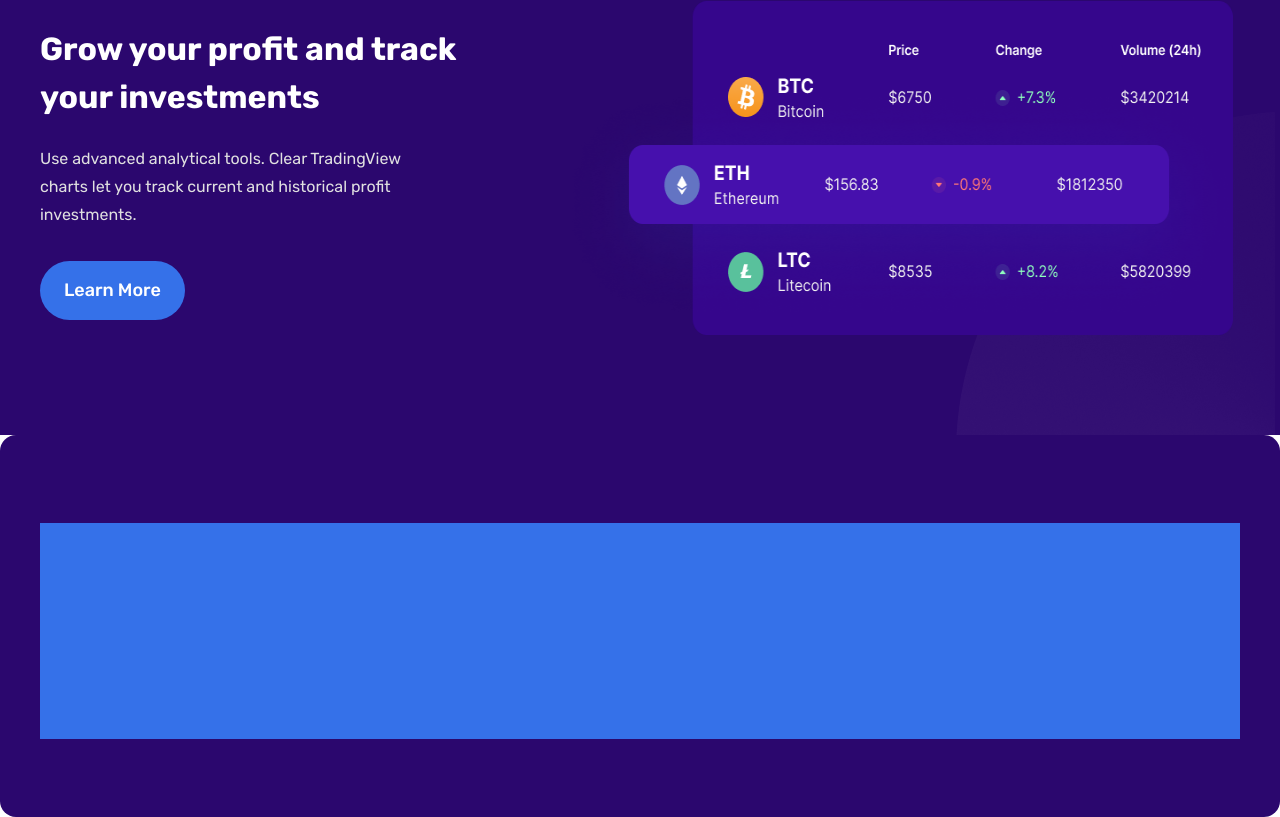
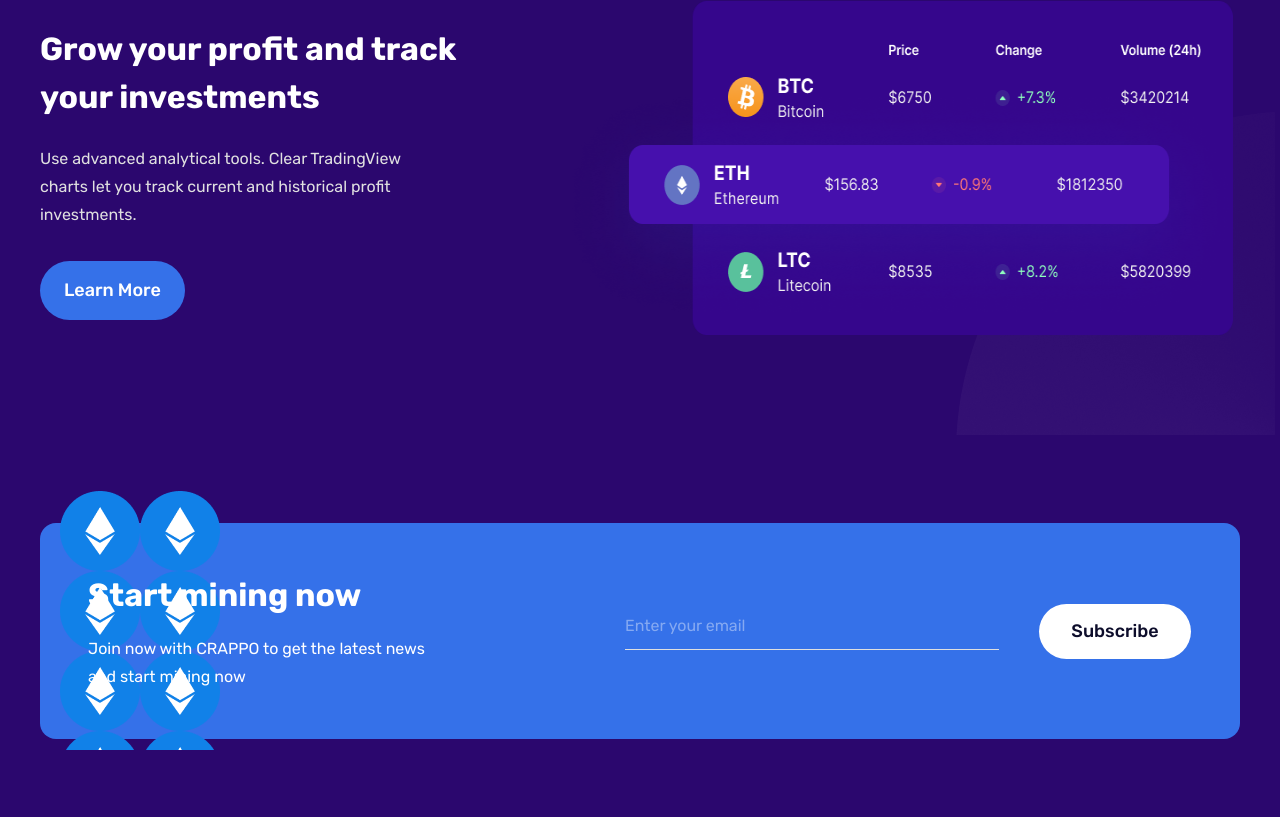
Before and after one commit to xeuxdev/crappo-cryptocurrency-website-challenge, a Next.js app: page / in a window 1280 px wide. Shown: the part 4672-5489 px from the top of the page. Built offline with nearby package versions, Linux system fonts and the light colour scheme.

Commit message:
added eth svg

```diff
--- a/pages/EarningRateSection.tsx
+++ b/pages/EarningRateSection.tsx
@@ -30,8 +30,8 @@ const EarningRateSection = () => {
           whileInView={earningRateVariant.calculate.show}
           viewport={{ once: true }}
         >
-          <form className="flex items-start lg:items-center flex-col lg:flex-row lg:space-x-12 bg-white w-full py-6 lg:py-0 min-h-[155px] mx-auto rounded-t-2xl  px-5 md:px-7 lg:px-12">
-            <div className="h-[38px] w-full lg:w-[403px] space-y-2 relative mb-4 lg:mb-0">
+          <form className="flex items-start md:items-center flex-col lg:flex-row lg:space-x-12 bg-white w-full py-6 lg:py-0 min-h-[155px] mx-auto rounded-t-2xl  px-5 md:px-7 lg:px-12">
+            <div className="h-[38px] w-full md:w-[403px] space-y-2 relative mb-4 lg:mb-0">
               <input
                 type="number"
                 placeholder="Enter your hash rate"
@@ -39,7 +39,7 @@ const EarningRateSection = () => {
               />
               <span className="block w-full h-[1px] bg-gray_5 absolute left-0 bottom-0"></span>
             </div>
-            <div className="h-[38px] w-full lg:w-[200px] space-y-2 relative mb-4 lg:mb-0">
+            <div className="h-[38px] w-full md:w-[200px] space-y-2 relative mb-4 lg:mb-0">
               <select
                 name="select"
                 id="select"
--- a/pages/StartMining.tsx
+++ b/pages/StartMining.tsx
@@ -1,14 +1,36 @@
-
 const StartMining = () => {
   return (
-    <section className="bg-secondary min-h-[382px] lg:h-[382px] py-[88px] rounded-2xl">
-        <div className="container">
-            <div className="min-h-[216px] relative bg-accent p-12">
-                <div className="text flex items-center flex-row gap-9">
-
+    <section className="bg-secondary min-h-[382px] lg:h-[382px] py-[88px] px-5 md:px-7 xl:px-0 relative">
+      <div className="container">
+        <div className="min-h-[216px] relative bg-accent px-6 md:px-10 lg:px-12 py-12  rounded-2xl before:absolute before:-top-8 before:left-5 before:h-[258.7px] before:w-[160px] before:bg-[url('/assets/ethereum.png')]">
+          {/* text */}
+          <div className="text flex items-center flex-col lg:flex-row gap-9 relative z-20">
+            {/* start mining */}
+            <div className="w-full sm:w-[501px] h-[120px] text-center lg:text-left space-y-4 text-white">
+              <h6 className="text-h3 ">Start mining now</h6>
+              <p className="text-body_sm_rg max-w-[348px]">
+                Join now with CRAPPO to get the latest news and start mining now
+              </p>
+            </div>
+            {/* email */}
+            <div className="w-full sm:w-[566px] min-h-[55px]">
+              <form className="w-full gap-10 flex items-center flex-col lg:flex-row ">
+                <div className="h-[38px] w-full md:w-[374px] space-y-2 relative">
+                  <input
+                    type="text"
+                    placeholder="Enter your email"
+                    className="text-body_sm_rg text-white placeholder:text-white/40 bg-accent outline-none"
+                  />
+                  <span className="block w-full h-[1px] bg-gray_5 absolute left-0 bottom-0"></span>
                 </div>
+                <button className="py-[14px] px-[32px] h-[55px] w-[152px] text-primary bg-white text-body_st_md rounded-full capitalize">
+                  subscribe
+                </button>
+              </form>
             </div>
+          </div>
         </div>
+      </div>
     </section>
   )
 }
```
Also changed, not shown: public/assets/eth.svg (added).
